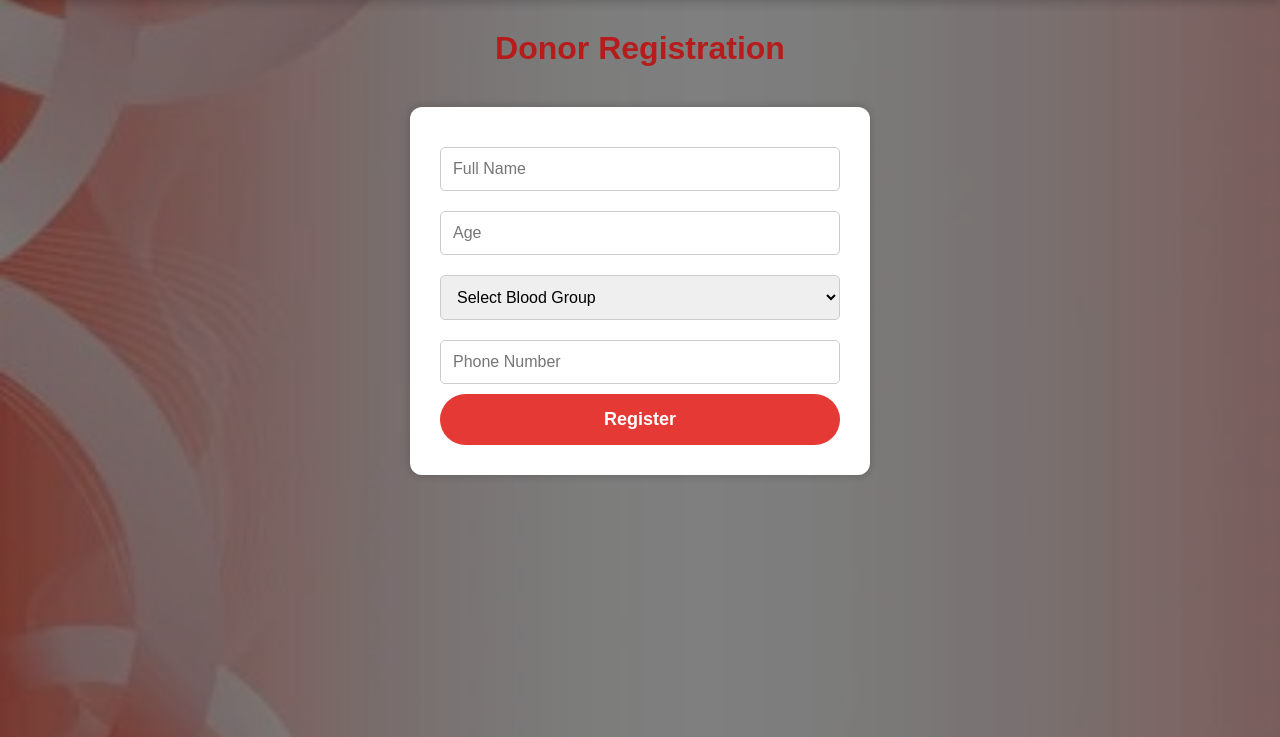
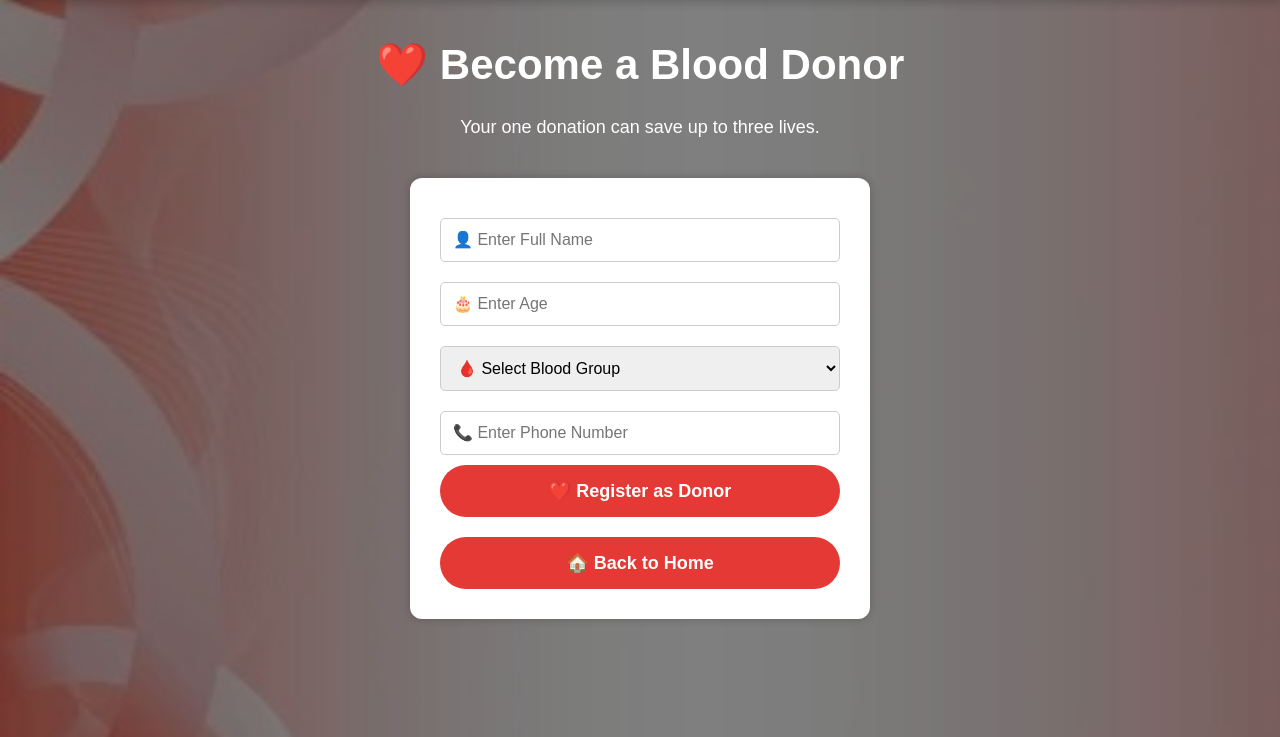
Before and after one commit to nivyasrinivya10-dotcom/GNB-AI-Smart-Blood-Bank, a Flask app: page /register in a window 1280 px wide. Shown: the part 63-800 px from the top of the page. Run offline with Flask 3, Linux system fonts and the light colour scheme.

Commit message:
Improved register page UI

```diff
--- a/backend/backend/templates/register.html
+++ b/backend/backend/templates/register.html
@@ -4,7 +4,7 @@
     <meta charset="UTF-8">
     <meta name="viewport" content="width=device-width, initial-scale=1.0">
     <title>Donor Registration - GNB</title>
-    <link rel="stylesheet" href="style.css">
+    <link rel="stylesheet" href="{{ url_for('static', filename='css/style.css') }}">
 </head>
 <body>
 
@@ -12,18 +12,22 @@
     <div class="logo">🩸 GNB</div>
 </nav>
 
-<h1 style="text-align:center; color:#b71c1c; margin-top:30px;">
-    Donor Registration
+<h1 style="text-align:center; color:white; margin-top:40px; font-size:42px;">
+    ❤️ Become a Blood Donor
 </h1>
+
+<p style="text-align:center; color:white; font-size:18px;">
+    Your one donation can save up to three lives.
+</p>
 
 <form class="form-box" action="/register" method="POST">
 
-    <input type="text" name="name" placeholder="Full Name">
+    <input type="text" name="name" placeholder="👤 Enter Full Name" required>
 
-    <input type="number" name="age" placeholder="Age">
+<input type="number" name="age" placeholder="🎂 Enter Age" required>
 
-<select name="blood_group">
-    <option>Select Blood Group</option>
+<select name="blood_group" required>
+    <option value="">🩸 Select Blood Group</option>
     <option>A+</option>
     <option>A-</option>
     <option>B+</option>
@@ -34,11 +38,15 @@
     <option>AB-</option>
 </select>
 
-    <input type="text" name="phone" placeholder="Phone Number">
+<input type="text" name="phone" placeholder="📞 Enter Phone Number" required>
 
-    <button type="submit">Register</button>
-
+    <button type="submit">❤️ Register as Donor</button>
+<div style="text-align:center; margin-top:20px;">
+    <a href="/">
+        <button type="button">🏠 Back to Home</button>
+    </a>
+</div>
 </form>
-<script src="script.js"></script>
+<script src="{{ url_for('static', filename='js/script.js') }}"></script>
 </body>
 </html>
```
